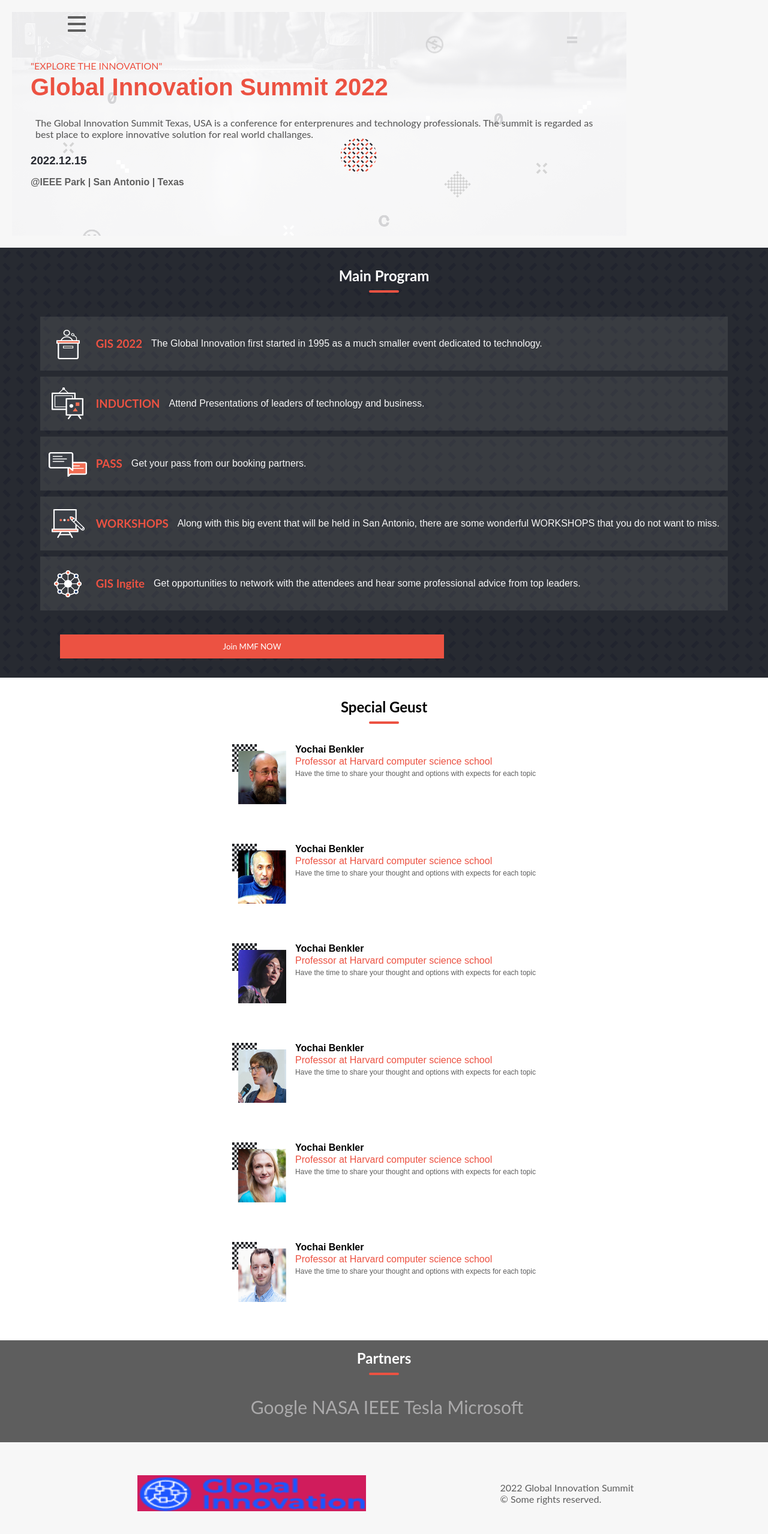
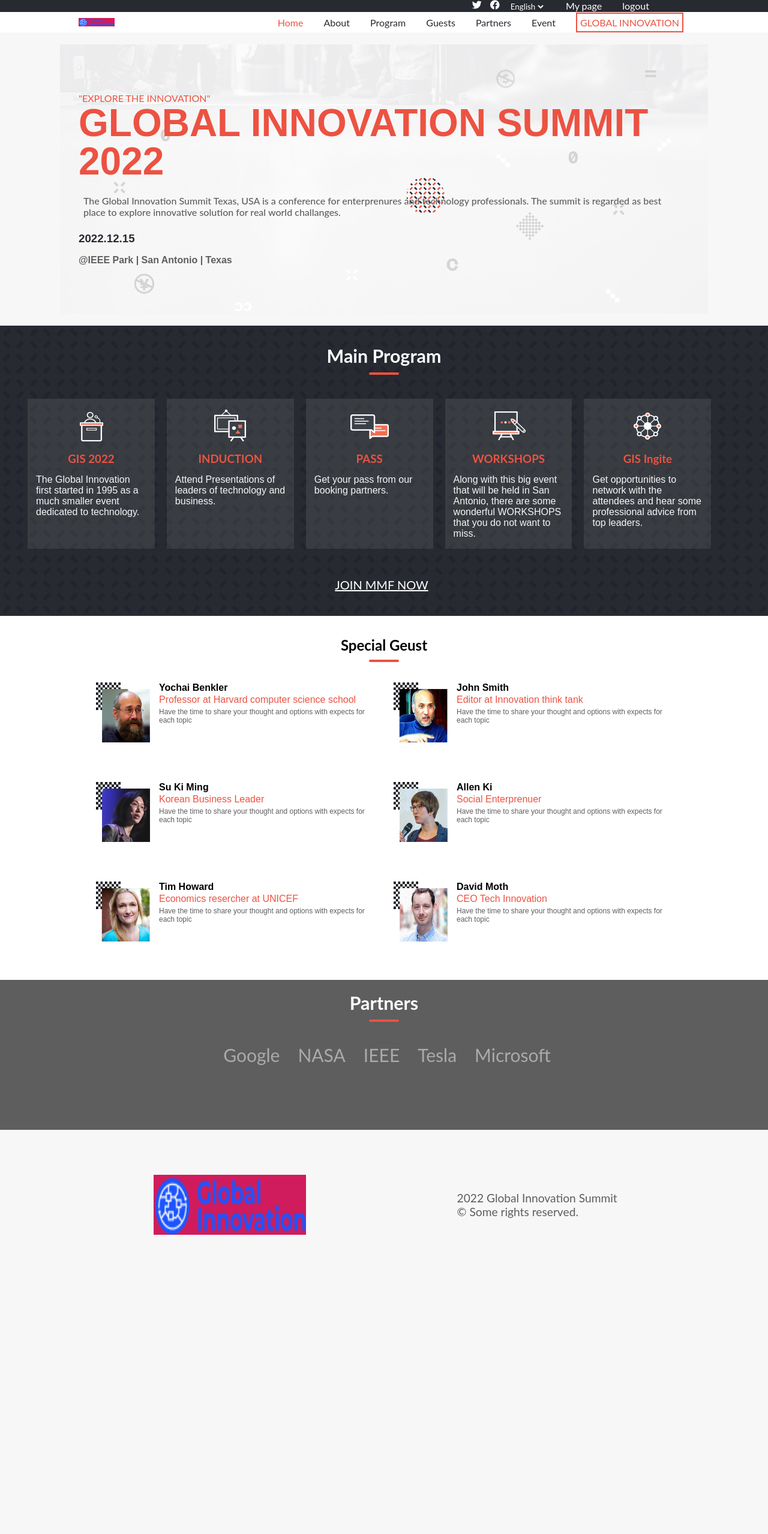
Before and after one commit to AbhishekkM05/Global-Innovation-Summit-, a website: page index.html in a window 1280 px wide. Shown: the whole page at 60% size. After the commit the page ends 2134 px from the top, so only its background shows below. Drawn offline with nearby package versions, Linux system fonts and the light colour scheme.

Commit message:
add desktop css

```diff
--- a/app.js
+++ b/app.js
@@ -33,36 +33,36 @@ const speakers = [
   },
   {
     img: 'assets/images/speaker_02.png',
-    name: 'Yochai Benkler',
-    job: 'Professor at Harvard computer science school',
+    name: 'John Smith',
+    job: 'Editor at Innovation think tank',
     description: 'Have the time to share your thought and options with expects for each topic',
 
   },
   {
     img: 'assets/images/speaker_03.png',
-    name: 'Yochai Benkler',
-    job: 'Professor at Harvard computer science school',
+    name: 'Su Ki Ming',
+    job: 'Korean Business Leader',
     description: 'Have the time to share your thought and options with expects for each topic',
 
   },
   {
     img: 'assets/images/speaker_04.png',
-    name: 'Yochai Benkler',
-    job: 'Professor at Harvard computer science school',
+    name: 'Allen Ki',
+    job: 'Social Enterprenuer',
     description: 'Have the time to share your thought and options with expects for each topic',
 
   },
   {
     img: 'assets/images/speaker_05.png',
-    name: 'Yochai Benkler',
-    job: 'Professor at Harvard computer science school',
+    name: 'Tim Howard',
+    job: 'Economics resercher at UNICEF',
     description: 'Have the time to share your thought and options with expects for each topic',
 
   },
   {
     img: 'assets/images/speaker_06.png',
-    name: 'Yochai Benkler',
-    job: 'Professor at Harvard computer science school',
+    name: 'David Moth',
+    job: 'CEO Tech Innovation',
     description: 'Have the time to share your thought and options with expects for each topic',
 
   },
--- a/index.html
+++ b/index.html
@@ -10,6 +10,7 @@
     <link rel="shortcut icon" href="./assets/images/logo.png" type="image/x-icon">
     <link rel="stylesheet" href="https://cdnjs.cloudflare.com/ajax/libs/font-awesome/6.2.0/css/all.min.css">
     <link rel="stylesheet" href="styles.css">
+    <link rel="stylesheet" href="media.css">
 
 </head>
 <body>
@@ -22,9 +23,6 @@
           <li><a href=""><i class="fa fa-facebook fa-x"></i></a></li>
           <li> <select name="languages" id="lang">
             <option value="English" selected>English</option>
-            <!-- <option value="Arabic">Arabic</option>
-            <option value="Spanish">Spanish</option>
-            <option value="French">French</option> -->
           </select></li>
           <li>My page</li>
           <li>logout</li>
@@ -95,9 +93,6 @@
       <span class="bottom-title"></span>
       <article class="wrapper"></article>
      </section>
-          <!-- <a id="more">More <i class="fa-solid fa-chevron-down"></i></a>
-      </div>
-  </section> -->
     <section class="partners-sec" id="Parteners">
       <div class="section-title">
         <h2>Partners</h2>
--- /dev/null
+++ b/media.css
@@ -0,0 +1,155 @@
+@media (min-width: 768px) {
+  .first {
+    display: flex;
+  }
+
+  .second {
+    display: flex;
+  }
+
+  .menu {
+    display: none;
+  }
+
+  main {
+    width: auto;
+    margin: 20px 100px;
+  }
+
+  .main-section {
+    padding: 2rem 2rem;
+  }
+
+  .logo {
+    height: auto;
+  }
+
+  .title {
+    font-size: 4rem;
+    line-height: 4rem;
+    font-weight: 700;
+    text-transform: uppercase;
+  }
+
+  .title-content {
+    font-size: 4rem;
+    line-height: 4rem;
+    font-weight: 700;
+    text-transform: uppercase;
+  }
+
+  .cards {
+    grid-template-columns: 1fr 1fr 1fr 1fr 1fr;
+    grid-template-rows: 0fr;
+    gap: 20px;
+    width: 96%;
+  }
+
+  .card {
+    flex-direction: column;
+  }
+
+  .join {
+    border: none;
+    background: transparent;
+    text-decoration: underline;
+    margin-left: 300px;
+    font-size: 20px;
+    text-transform: uppercase;
+  }
+
+  .wrapper {
+    display: grid;
+    grid-template-columns: repeat(2, 1fr);
+    column-gap: 2rem;
+    justify-content: center;
+    align-content: center;
+    width: 75%;
+    min-width: 768px;
+  }
+
+  .speaker {
+    max-width: 700px;
+  }
+
+  #more {
+    display: none;
+  }
+
+  .partners-sec {
+    display: flex;
+    height: 250px;
+    gap: 5px;
+    padding: 20px;
+  }
+
+  .partners {
+    display: flex;
+    justify-content: center;
+    gap: 30px;
+    flex-wrap: wrap;
+    padding: 2rem 0;
+  }
+
+  .partners img {
+    width: 15%;
+    height: 100px;
+    filter: saturate(0);
+    cursor: pointer;
+    transition: filter 0.15s;
+  }
+
+  .bottom {
+    display: flex;
+    height: 250px;
+  }
+
+  .bottom p {
+    font-size: 1.2rem;
+  }
+
+  .foot-img {
+    width: 20%;
+    height: 100px;
+    background-image: none;
+  }
+
+  .description {
+    padding: 20px;
+    width: 59%;
+    height: 200px;
+  }
+
+  .section-title h2 {
+    font-size: 1.9rem;
+  }
+
+  .log-mmf {
+    width: 80%;
+    margin: 0 auto;
+  }
+
+  .log-mmf p {
+    margin: 5px auto;
+    text-align: center;
+  }
+
+  .logodegn {
+    width: 50%;
+    margin: auto;
+  }
+
+  .logodegn img {
+    width: 29.375rem;
+  }
+
+  .past-events {
+    flex-direction: row;
+    justify-content: center;
+  }
+
+  .past-events li {
+    max-width: 38.5rem;
+    max-height: 21.875rem;
+  }
+}
```
Also changed, not shown: about.html (+2 -5 lines).
